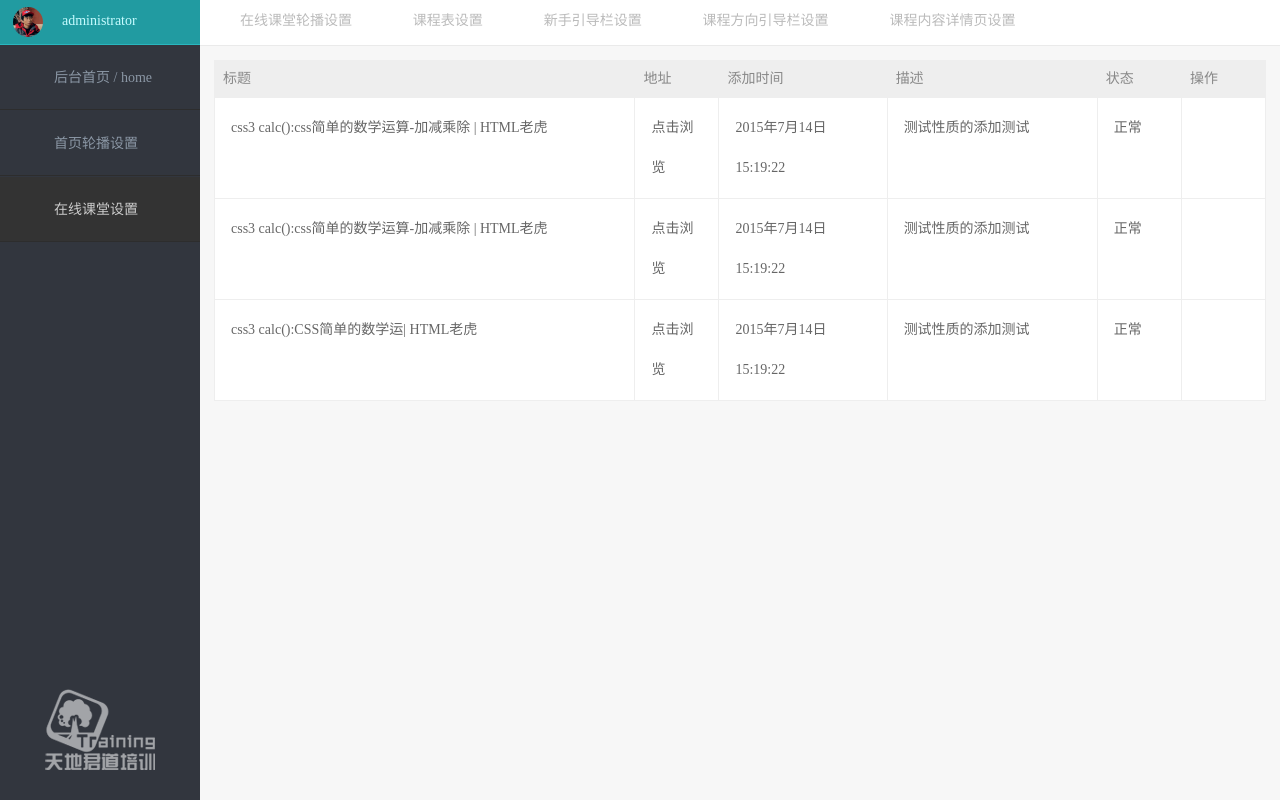
After one commit to xiha123/tiandi, a CodeIgniter app: page /database/index.php/admin/onlineClass in a window 1280 px wide. The commit adds this page. Run offline with CodeIgniter, Linux system fonts and the light colour scheme; some libraries are stand-ins or nearby versions; some web fonts are replaced.

Commit message:
后台导航整合

```diff
--- a/application/controllers/admin.php
+++ b/application/controllers/admin.php
@@ -34,4 +34,17 @@ class admin extends CI_Controller {
 	public function slider(){
 		$this->load->view('admin/slider.php');
 	}
+
+	public function onlineClassSlider(){
+		$this->load->view('admin/onlineClassSlider.php');
+	}
+
+	public function onlineClass(){
+		$this->load->view('admin/onlineClass.php');
+	}
+
+
+
+
+
 }
--- a/application/views/admin/home.php
+++ b/application/views/admin/home.php
@@ -3,7 +3,7 @@
 </head>
 
 <body>
-<?php $this->load->view('widgets/admin/left.php'); ?>
+<?php $this->load->view('widgets/admin/left.php' , array("activeNav" => 0)); ?>
 	<div class="main">
 		<div class="main-content">
 			<div class="main-title">
--- /dev/null
+++ b/application/views/admin/onlineClass.php
@@ -0,0 +1,46 @@
+<?php $this->load->view('widgets/admin/header.php'); ?>
+<link rel="stylesheet" href="../static/css/admin/home.css" type="text/css" />
+</head>
+
+<body>
+<?php $this->load->view('widgets/admin/left.php' , array("activeNav" => 2)); ?>
+	<div class="main">
+		<div class="main-content">
+			<?php $this->load->view('widgets/admin/window.php'); ?>
+			<div class="main-title">
+				<ul class="nav nav-pills">
+					<li role="presentation"><a href="onlineClass"><i class="icon-building"></i>在线课堂轮播设置</a></li>
+					<li role="presentation"><a href="onlineClassSlider"><i class="icon-building"></i>课程表设置</a></li>
+					<li role="presentation"><a href="onlineClassSlider"><i class="icon-building"></i>新手引导栏设置</a></li>
+					<li role="presentation"><a href="onlineClassSlider"><i class="icon-building"></i>课程方向引导栏设置</a></li>
+					<li role="presentation"><a href="onlineClassSlider"><i class="icon-building"></i>课程内容详情页设置</a></li>
+
+
+				</ul>
+			</div>
+
+			<div class="main-data">
+				<table class="table table-bordered">
+					<tr>
+						<th width="40%">标题</th>
+						<th width="8%">地址</th>
+						<th width="16%">添加时间</th>
+						<th>描述</th>
+						<th width="8%">状态</th>
+						<th width="8%">操作</th>
+					</tr>
+					<tr><td>css3 calc():css简单的数学运算-加减乘除 | HTML老虎</td><td>点击浏览</td><td>2015年7月14日15:19:22</td><td>测试性质的添加测试</td><td>正常</td><td><i class="icon-edit edit-slider"></i><i class="icon-trash remove-slider" data-id="0"></i></td></tr>
+					<tr><td>css3 calc():css简单的数学运算-加减乘除 | HTML老虎</td><td>点击浏览</td><td>2015年7月14日15:19:22</td><td>测试性质的添加测试</td><td>正常</td><td><i class="icon-edit edit-slider"></i><i class="icon-trash remove-slider" data-id="0"></i></td></tr>
+					<tr><td>css3 calc():CSS简单的数学运| HTML老虎</td><td>点击浏览</td><td>2015年7月14日15:19:22</td><td>测试性质的添加测试</td><td>正常</td><td><i class="icon-edit edit-slider"></i><i class="icon-trash remove-slider" data-id="0"></i></td></tr>
+				</table>
+
+			</div>
+
+
+		</div>
+	</div>
+	<?php $this->load->view('widgets/admin/footer.php'); ?>
+	<script src="../static/js/admin/slider.js"></script>
+
+</body>
+</html>
--- a/application/views/admin/slider.php
+++ b/application/views/admin/slider.php
@@ -3,7 +3,7 @@
 </head>
 
 <body>
-<?php $this->load->view('widgets/admin/left.php'); ?>
+<?php $this->load->view('widgets/admin/left.php' , array("activeNav" => 1)); ?>
 	<div class="main">
 		<div class="main-content">
 			<?php $this->load->view('widgets/admin/window.php'); ?>
--- a/application/views/widgets/admin/left.php
+++ b/application/views/widgets/admin/left.php
@@ -7,35 +7,38 @@
 		</div>
 	</div>
 	<ul>
-		<li class="hover">
-			<a href="home">
-			<div class="content">
-				<i class="icon-home"></i><font>后台首页 / home</font>
-			</div>
-			</a>
-		</li>
-		<li>
-			<a href="slider">
-			<div class="content">
-				<i class="icon-building"></i><font>首页轮播设置</font>
-			</div>
-			</a>
-		</li>
-		<li>
-			<div class="content">
-				<i class="icon-file-alt"></i><font>课表栏相关设置</font>
-			</div>
-		</li>
-		<li>
-			<div class="content">
-				<i class="icon-building"></i><font>首页轮播设置</font>
-			</div>
-		</li>
-		<li>
-			<div class="content">
-				<i class="icon-building"></i><font>首页轮播设置</font>
-			</div>
-		</li>
+		<?php
+			$navList = array(
+				array(
+					"title" => "后台首页 / home",
+					"link" => "./home",
+					"icon" => "icon-home",
+					"active" => false
+				),
+				array(
+					"title" => "首页轮播设置",
+					"link" => "./slider",
+					"icon" => "icon-building",
+					"active" => false
+				),
+				array(
+					"title" => "在线课堂设置",
+					"link" => "./onlineClass",
+					"icon" => "icon-shopping-cart",
+					"active" => false
+				),
+			);
+			if (isset($activeNav)) $navList[$activeNav]['active'] = true;
+			for($index = 0;$index < count($navList);$index ++){
+				$active = $navList[$index]["active"] == true ? ' class="hover"' : "";
+				echo '<li' . $active . '><a href="' . $navList[$index]["link"] . '"><div class="content"><i class="' . $navList[$index]["icon"] . '"></i><font>' . $navList[$index]["title"] . '</font></div></a></li>';
+			}
+
+		?>
+
+
+
+
 	</ul>
 
 	<img src="../static/image/admin_logo.png"  class="logo"/>
```
Also changed, not shown: application/views/admin/onlineClassSlider.php (added, +41 -0 lines).
